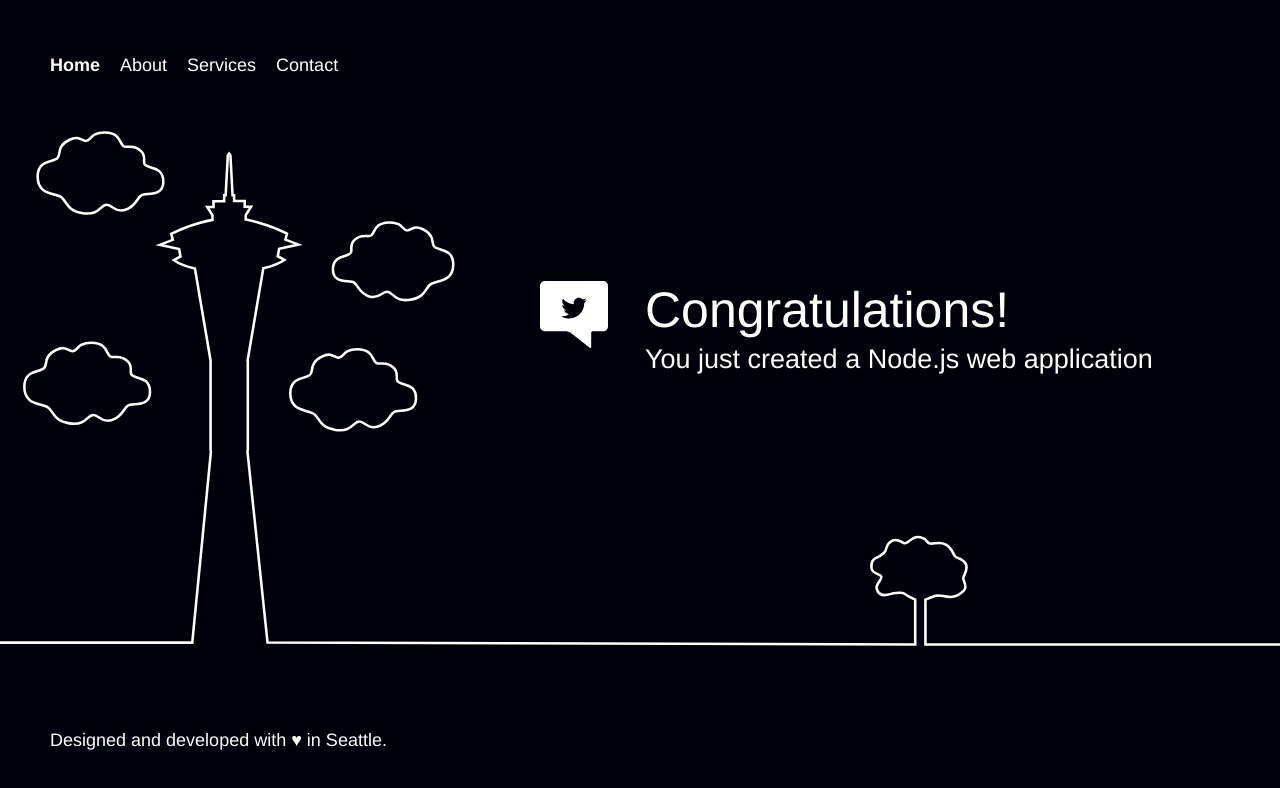
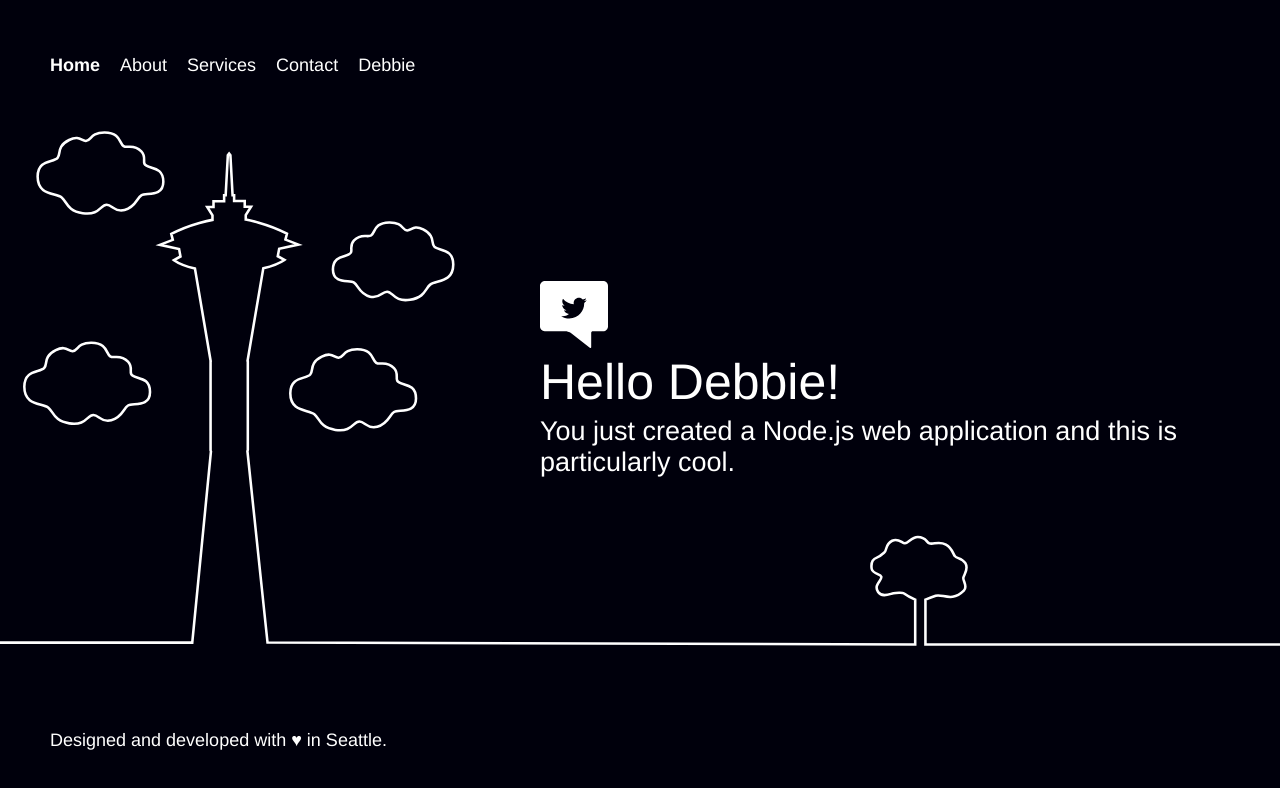
Before and after one commit to DollLexx/MyNodeAWSProject, a website: page public/index.html in a window 1280 px wide. Drawn offline with Linux system fonts and the light colour scheme.

Commit message:
Giving it a couple of personal changes.

```diff
--- a/public/index.html
+++ b/public/index.html
@@ -51,6 +51,7 @@
                     <li><a href="https://aws.amazon.com/what-is-cloud-computing/">About</a></li>
                     <li><a href="https://aws.amazon.com/solutions/">Services</a></li>
                     <li><a href="https://aws.amazon.com/contact-us/">Contact</a></li>
+                    <li><a href="https://youtube.com/dolllexx/">Debbie</a></li>
                 </ul>
             </nav>
         </header>
@@ -58,8 +59,8 @@
         <div class="message">
             <a class="twitter-link" href="http://twitter.com/home/?status=I%20created%20a%20project%20with%20AWS%20CodeStar!%20%23AWS%20%23AWSCodeStar%20https%3A%2F%2Faws.amazon.com%2Fcodestar"><img src="img/tweet.svg" /></a>
             <div class="text">
-                <h1>Congratulations!</h1>
-                <h2>You just created a Node.js web application</h2>
+                <h1>Hello Debbie!</h1>
+                <h2>You just created a Node.js web application and this is particularly cool.</h2>
             </div>
         </div>
     </div>
```
Also changed, not shown: 2 other files.
